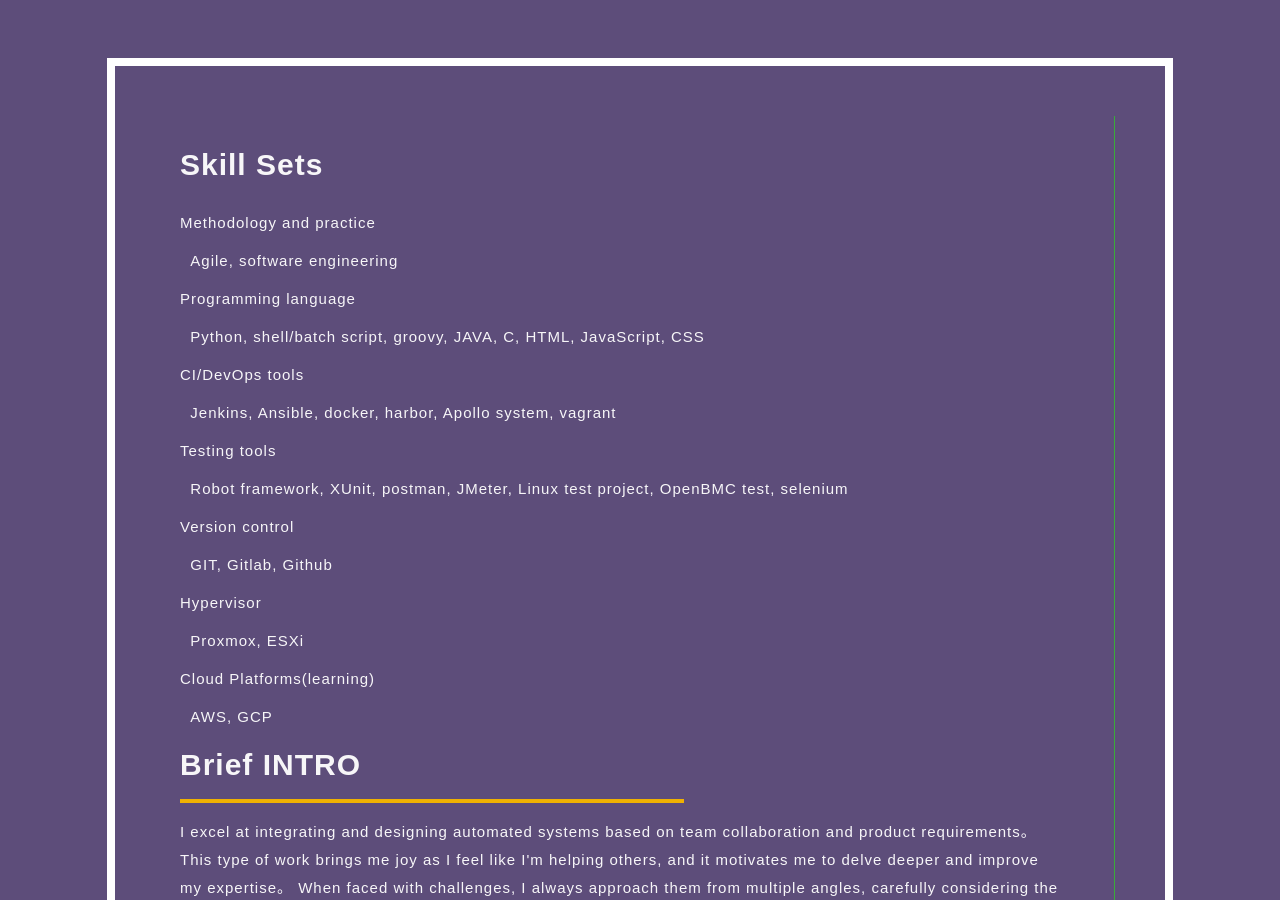
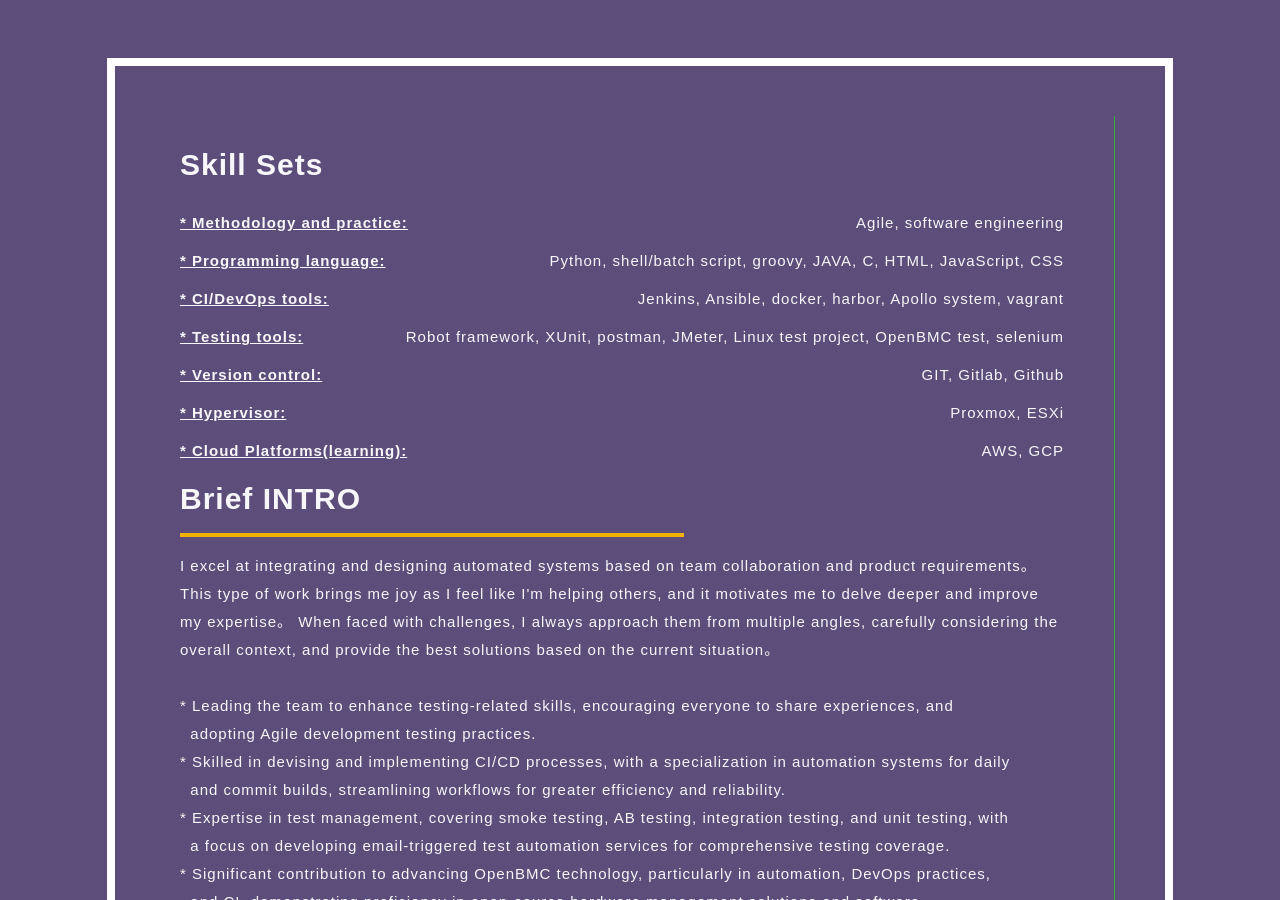
Before and after one commit to gitmaruneko/gitmaruneko.github.io, a Jekyll site: the page personal_detail.html, which Jekyll copies as it is, in a window 1280 px wide and 900 px high. Built offline with Jekyll 4.4.1, drawn with Linux system fonts in a browser that asks for light colours.

Commit message:
Add skill sets

```diff
--- a/personal_detail.html
+++ b/personal_detail.html
@@ -13,13 +13,13 @@
       <div class="block">
         <h1>Skill Sets</h1>
          <ul class="listProgram">
-          <li>Methodology and practice</li><li>&nbsp;&nbsp;Agile, software engineering</li>
-          <li>Programming language</li><li>&nbsp;&nbsp;Python, shell/batch script, groovy, JAVA, C, HTML, JavaScript, CSS</li>
-          <li>CI/DevOps tools</li><li>&nbsp;&nbsp;Jenkins, Ansible, docker, harbor, Apollo system, vagrant</li>
-          <li>Testing tools</li><li>&nbsp;&nbsp;Robot framework, XUnit, postman, JMeter, Linux test project, OpenBMC test, selenium</li>
-          <li>Version control</li><li>&nbsp;&nbsp;GIT, Gitlab, Github</li>
-          <li>Hypervisor</li><li>&nbsp;&nbsp;Proxmox, ESXi</li>
-          <li>Cloud Platforms(learning)</li><li>&nbsp;&nbsp;AWS, GCP</li>
+          <li><b><u>* Methodology and practice:</b></u> Agile, software engineering</li>
+          <li><b><u>* Programming language:</b></u> Python, shell/batch script, groovy, JAVA, C, HTML, JavaScript, CSS</li>
+          <li><b><u>* CI/DevOps tools:</b></u> Jenkins, Ansible, docker, harbor, Apollo system, vagrant</li>
+          <li><b><u>* Testing tools:</b></u> Robot framework, XUnit, postman, JMeter, Linux test project, OpenBMC test, selenium</li>
+          <li><b><u>* Version control:</b></u> GIT, Gitlab, Github</li>
+          <li><b><u>* Hypervisor:</b></u> Proxmox, ESXi</li>
+          <li><b><u>* Cloud Platforms(learning):</b></u> AWS, GCP</li>
           </li>
         </ul>
       </div>
```
